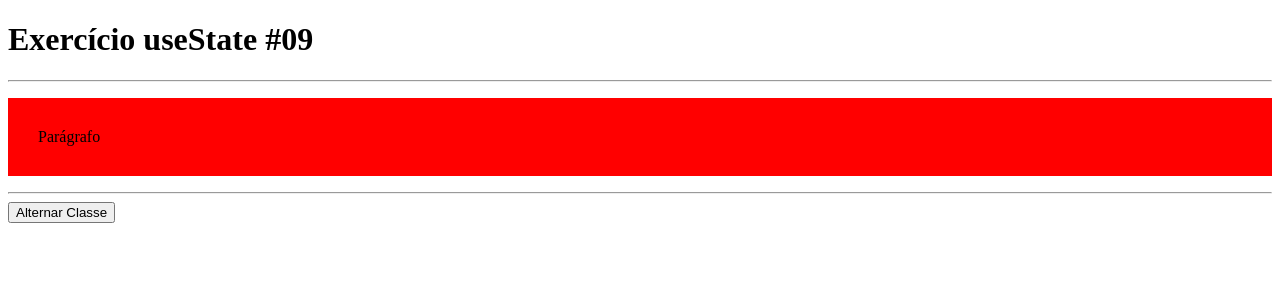
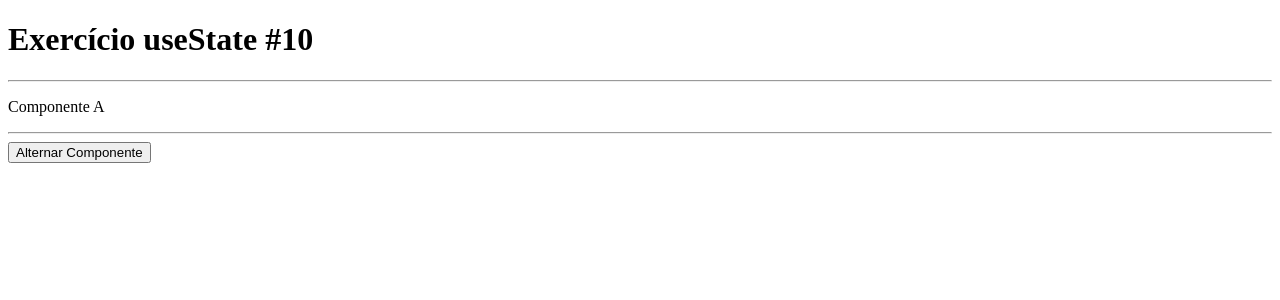
Before and after one commit to programadorcego/exercicios-react, a React (Vite) app: page / in a window 1280 px wide. Shown: the top 300 px of the page. Built offline with nearby package versions, Linux system fonts and the light colour scheme.

Commit message:
Exercício 10

```diff
--- a/src/App.css
+++ /dev/null
@@ -1,11 +0,0 @@
-.paragrafo {
-	padding: 30px;
-}
-
-.classe1 {
-	background: red;
-}
-
-.classe2 {
-	background: blue;
-}
--- a/src/App.tsx
+++ b/src/App.tsx
@@ -1,20 +1,19 @@
 import {FC, useState} from "react";
-import "./App.css";
+import ComponenteA from "./Components/ComponenteA";
+import ComponenteB from "./Components/ComponenteB";
 
-const App: FC<{}> = () => {
-	const [classe, setClasse] = useState<boolean>(() => true);
-
-	const classe1 = "classe1";
-	const classe2 = "classe2";
+const App: FC<{}> = (): JSX.Element => {
+	const [componente, setComponente] = useState<boolean>(() => true);
 
 	return (
 		<>
-			<h1>Exercício useState #09</h1>
+			<h1>Exercício useState #10</h1>
 			<hr/>
 
-			<p className={`paragrafo ${classe ? classe1 : classe2}`}>Parágrafo</p><hr />
+			{componente ? <ComponenteA /> : <ComponenteB />}
+			<hr />
 
-			<button onClick={() => setClasse(classe_antiga => !classe_antiga)}>Alternar Classe</button>
+			<button onClick={() => setComponente(componente_antigo => !componente_antigo)}>Alternar Componente</button>
 					</>
 	);
 };
--- /dev/null
+++ b/src/Components/ComponenteA.tsx
@@ -0,0 +1,9 @@
+import {FC} from "react";
+
+const ComponenteA: FC<{}> = (): JSX.Element => {
+	return (
+		<p>Componente A</p>
+	);
+};
+
+export default ComponenteA;
--- /dev/null
+++ b/src/Components/ComponenteB.tsx
@@ -0,0 +1,9 @@
+import {FC} from "react";
+
+const ComponenteB: FC<{}> = (): JSX.Element => {
+	return (
+		<p>Componente B</p>
+	);
+};
+
+export default ComponenteB;
```
